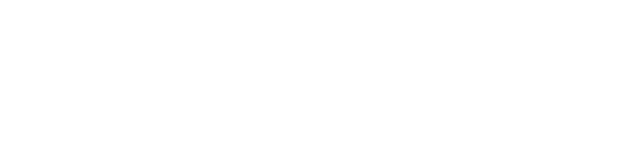
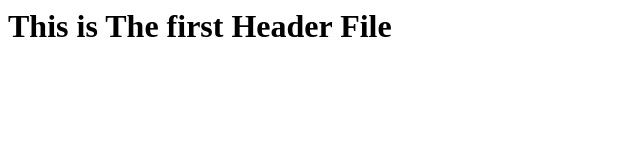
Before and after one commit to Abdishas/ABD, a plain HTML site: page index.html in a window 1280 px wide. Shown: the whole page, without its empty margins (0-640 px from the left). Drawn offline with Linux system fonts and the light colour scheme.

Commit message:
Added Header 1 on remote end

```diff
--- a/index.html
+++ b/index.html
@@ -1,5 +1,6 @@
 <html>
 	<head>
+		<h1>This is The first Header File</h>
 	</head>
 
 	<body>
```
